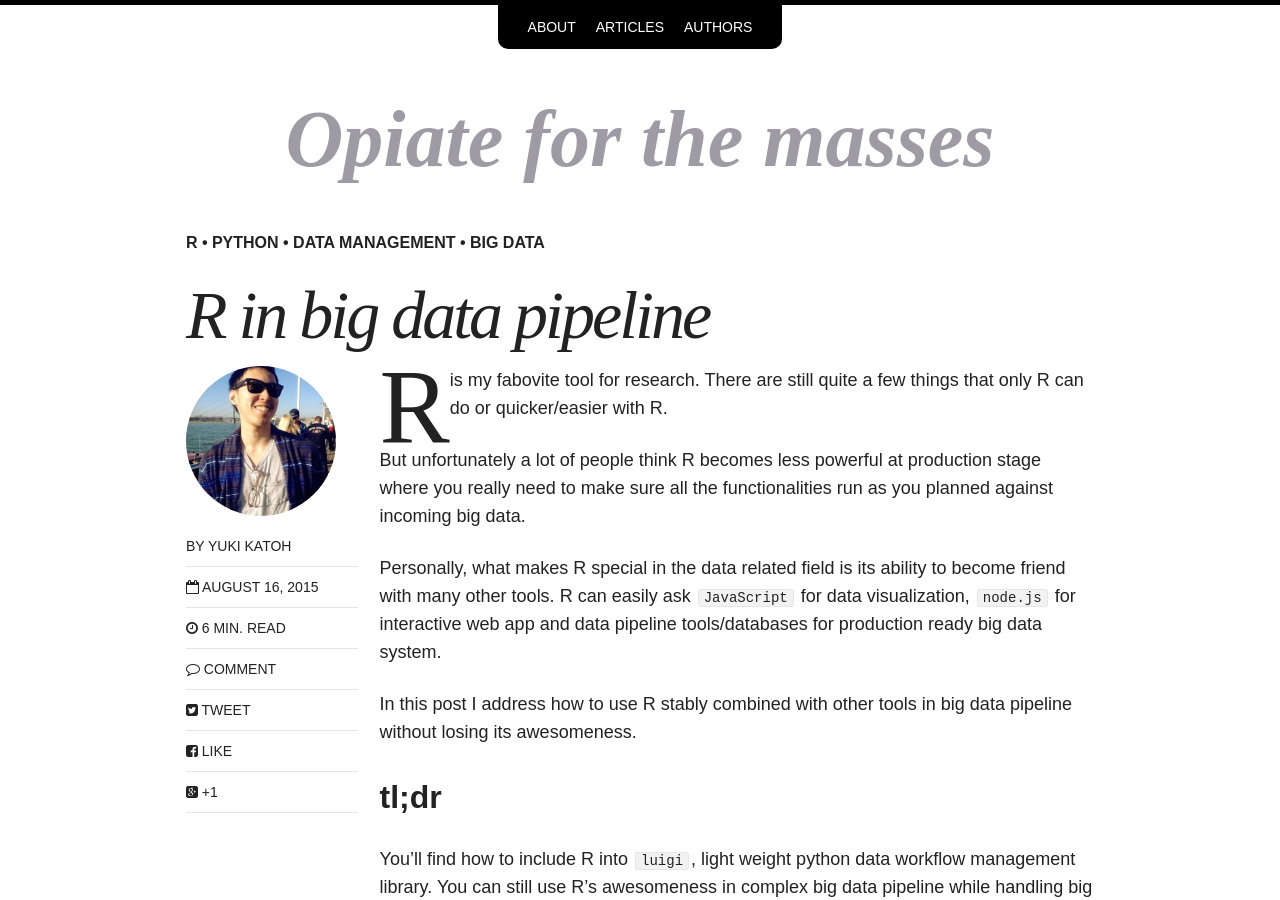
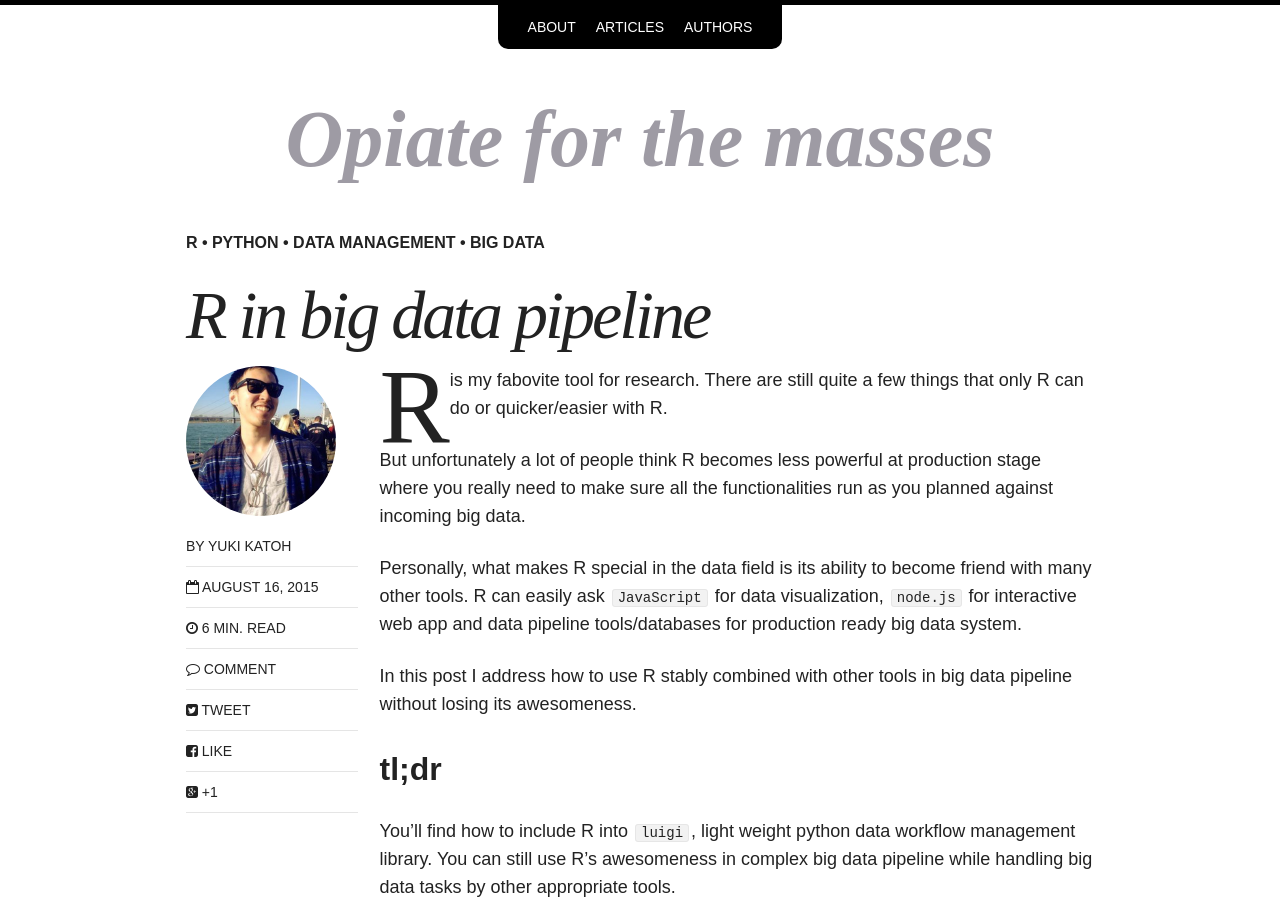
Before and after one commit to Quiri/quiri.github.io, a Jekyll site: the page built from _posts/2015-08-16-r-in-big-data-pipeline.md, in a window 1280 px wide and 900 px high. Built offline with Jekyll 4.4.1, drawn with Linux system fonts in a browser that asks for light colours; nearby versions of some CDN libraries; comment, search, counter and statistics services are not loaded; some of the changed text lies outside the part shown.

Commit message:
2015-08-16-r-in-big-data-pipeline.md light weighted

```diff
--- a/_posts/2015-08-16-r-in-big-data-pipeline.md
+++ b/_posts/2015-08-16-r-in-big-data-pipeline.md
@@ -14,7 +14,7 @@ author: yuki
 
 But unfortunately a lot of people think R becomes less powerful at production stage where you really need to make sure all the functionalities run as you planned against incoming big data.
 
-Personally, what makes R special in the data related field is its ability to become friend with many other tools. R can easily ask `JavaScript` for data visualization, `node.js` for interactive web app and data pipeline tools/databases for production ready big data system.
+Personally, what makes R special in the data field is its ability to become friend with many other tools. R can easily ask `JavaScript` for data visualization, `node.js` for interactive web app and data pipeline tools/databases for production ready big data system.
 
 In this post I address how to use R stably combined with other tools in big data pipeline without losing its awesomeness.
 
```
Also changed, not shown: other parts of _posts/2015-08-16-r-in-big-data-pipeline.md (+0 -4 lines).
